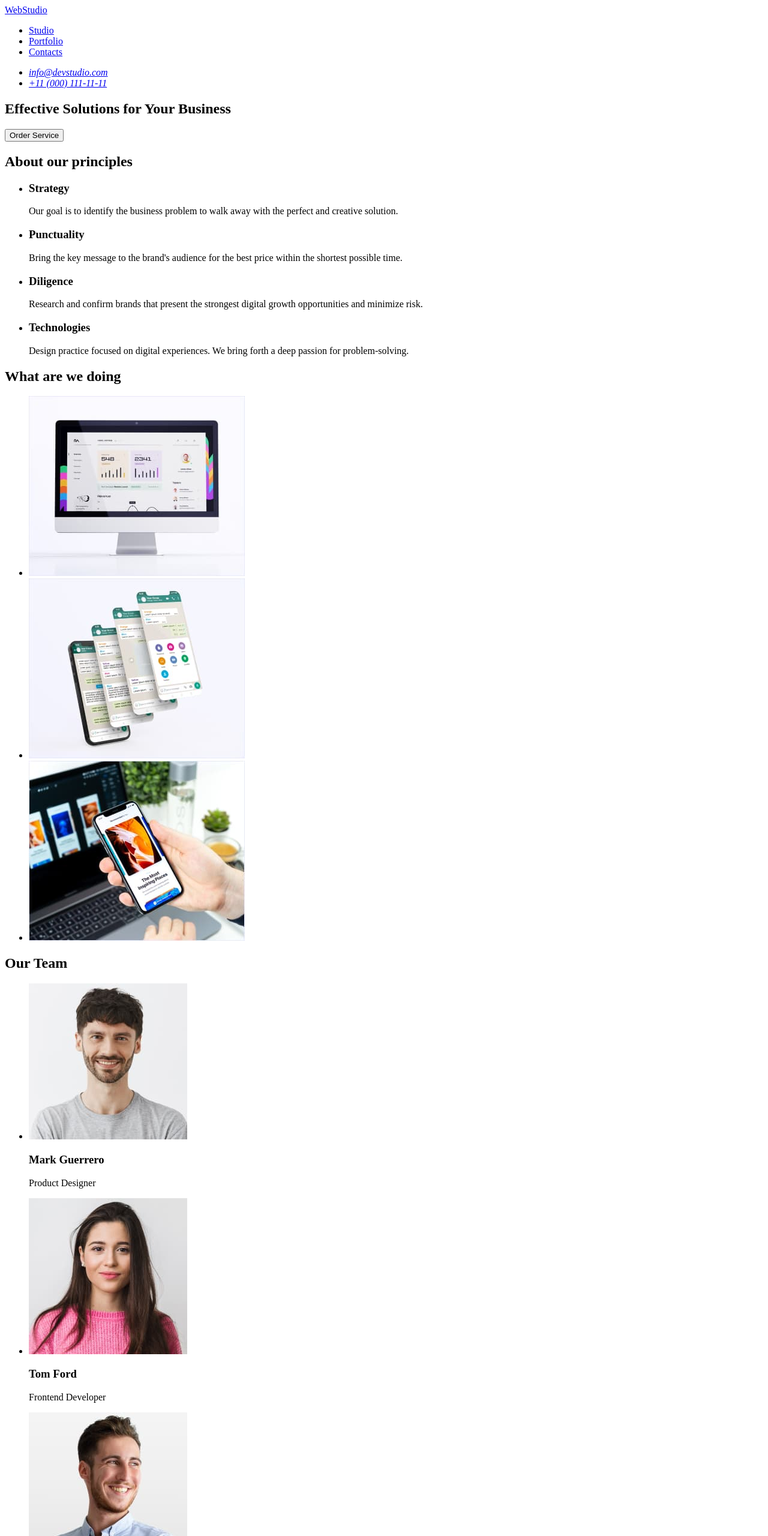
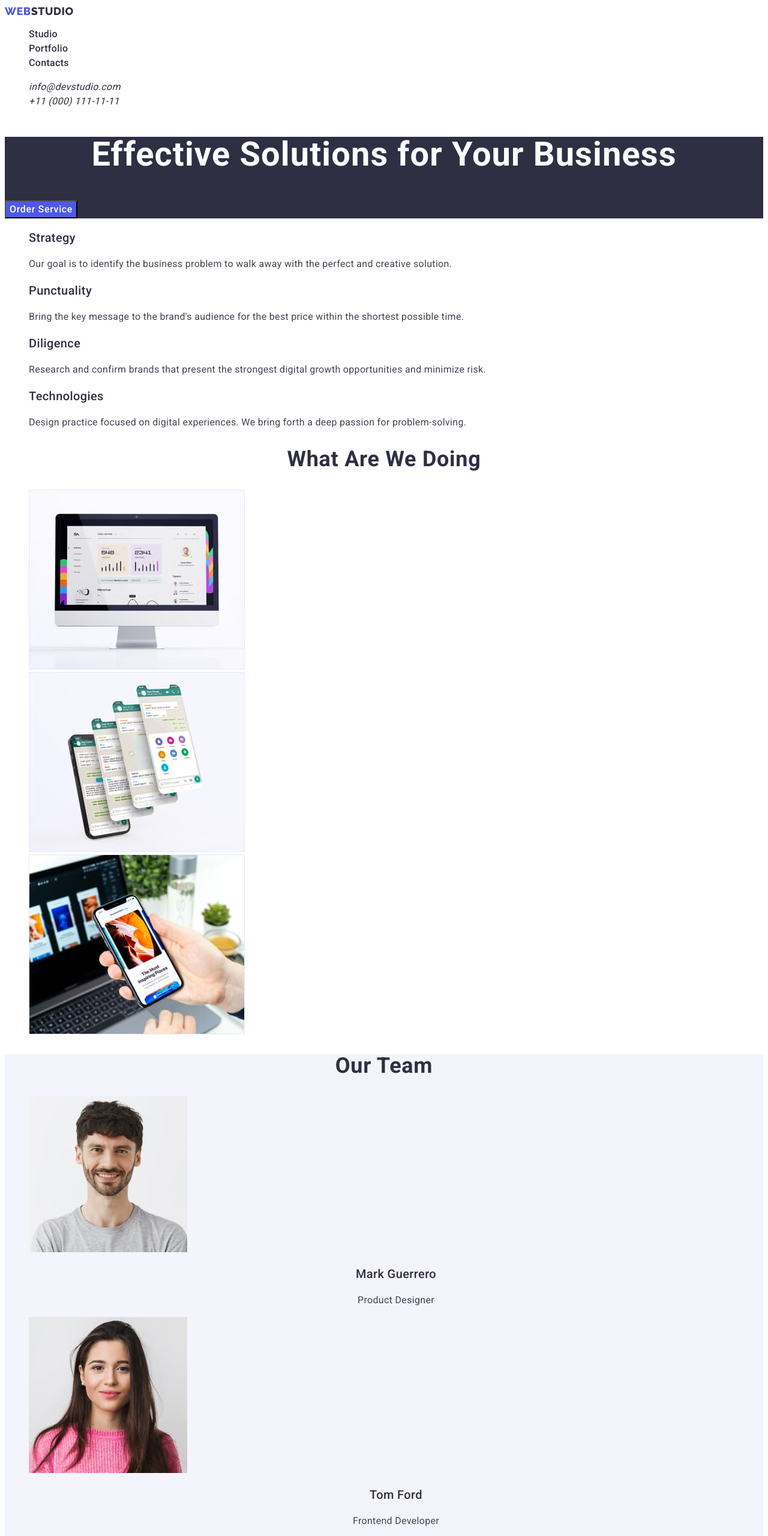
Before and after one commit to Olena1503/goit-markup-hw-02, a plain HTML site: page index.html in a window 1280 px wide. Shown: the top 2560 px of the page at 60% size. Drawn offline with Linux system fonts and the light colour scheme.

Commit message:
add-css-styles

```diff
--- a/css/styles.css
+++ b/css/styles.css
@@ -0,0 +1,257 @@
+:root {
+    --navyblue: #2E2F42;
+    --iris: #4D5AE5;
+    --ocean: #404BBF;
+    --white: #FFF;
+    --slate: #434455;
+    --cloud: #F4F4FD;
+}
+body {
+    font-family: Roboto;
+    color: var(--navyblue)
+    background-color: var(--white)
+}
+.visually-hidden {
+    position: absolute;
+    width: 1px;
+    height: 1px;
+    margin: -1px;
+    border: 0;
+    padding: 0;
+
+    white-space: nowrap;
+    clip-path: inset(100%);
+    clip: rect(0 0 0 0);
+    overflow: hidden;
+  }
+  .link {
+    text-decoration: none;
+}
+.list {
+    list-style-type: none;
+}
+
+/**----HEADER----------------------------------------------*/
+
+.header-logo {
+    color: var(--navyblue);
+font-size: 18px;
+font-family: Raleway;
+font-weight: 800;
+line-height: 1.17;
+letter-spacing: 0.03em;
+text-transform: uppercase;
+}
+.header-logo span {
+    color: var(--iris);
+}
+.header-menu-link {
+    color: var(--navyblue);
+    font-size: 16px;
+font-family: Roboto;
+font-weight: 500;
+line-height: 1.5;
+letter-spacing: 0.02em;
+}
+.header-menu-link:hover,
+.header-menu-link:focus {
+    color: var(--ocean)
+}
+.header-adrress-link {
+    color: var(--navyblue);
+    font-size: 16px;
+font-family: Roboto;
+line-height: 1.5;
+letter-spacing: 0.02em;
+}
+.header-adrress-link:hover,
+.header-adrress-link:focus {
+    color: var(--ocean);
+}
+
+/**----HERO----------------------------------------------*/
+
+
+.hero {
+    background-color: var(--navyblue);
+}
+.hero-title {
+    font-size: 56px;
+font-family: Roboto;
+font-weight: 700;
+line-height: 1.07;
+letter-spacing: 0.02em;
+color: var(--white);
+text-align: center;
+}
+.hero-btn {
+    font-size: 16px;
+font-family: Roboto;
+font-weight: 500;
+line-height: 1.5;
+letter-spacing: 0.04em;
+color: var(--white);
+background-color: var(--iris);
+cursor: pointer;
+}
+.hero-bt:hover,
+.hero-bt:focus {
+    background-color: var(--ocean);
+}
+
+/**----HERO----------------------------------------------*/
+
+.advantages {
+}
+.advantages-list {
+}
+.advantages-item {
+}
+.advantages-subtitle {
+    font-size: 20px;
+font-family: Roboto;
+font-weight: 500;
+line-height: 1.2;
+letter-spacing: 0.02em;
+color: var(--navyblue);
+}
+.advantages-item-text {
+    font-size: 16px;
+font-family: Roboto;
+line-height: 1.5;
+letter-spacing: 0.02em;
+color: var(--slate);
+}
+/**----HERO----------------------------------------------*/
+
+.doing {
+}
+.doing-title {
+    font-size: 36px;
+font-family: Roboto;
+font-weight: 700;
+line-height: 1.11;
+letter-spacing: 0.02em;
+text-transform: capitalize;
+color: var(--navyblue);
+text-align: center;
+}
+.doihng-list {
+}
+.doihg-item {
+}
+.doing-img {
+}
+
+/**----TEAM----------------------------------------------*/
+
+.team {
+ background-color: var(--cloud);
+}
+.team-title {
+    font-size: 36px;
+font-family: Roboto;
+font-weight: 700;
+line-height: 1.11;
+letter-spacing: 0.02em;
+text-transform: capitalize;
+color: var(--navyblue,);
+text-align: center;
+}
+.team-list {
+}
+.team-item {
+}
+.team-item-img {
+}
+.team-subtitle {
+    font-size: 20px;
+font-family: Roboto;
+font-weight: 500;
+line-height: 1.2;
+letter-spacing: 0.02em;
+color: var(--navyblue);
+text-align: center;
+}
+.team-list-text {
+    font-size: 16px;
+font-family: Roboto;
+line-height: 1.5;
+letter-spacing: 0.02em;
+color: var(--slate,);
+text-align: center;
+}
+/**----FOOTER----------------------------------------------*/
+
+.footer {
+    background-color: var(--navyblue);
+}
+.footer-logo {
+    color: var(--cloud);
+    font-size: 18px;
+font-family: Raleway;
+font-weight: 800;
+line-height: 1.17;
+letter-spacing: 0.03em;
+text-transform: uppercase;
+}
+.footer-logo span {
+    color: var(--iris)
+}
+.footer-text {
+    font-size: 16px;
+font-family: Roboto;
+line-height: 1.5;
+letter-spacing: 0.02em;
+color: var(--cloud);
+}
+
+/**----PORTFOLIOFILTERS----------------------------------------------*/
+
+.filter {
+}
+.visually-hidden {
+}
+.filter-list {
+}
+.filter-item {
+}
+.filter-btn {
+    font-size: 16px;
+font-family: Roboto;
+font-weight: 500;
+line-height: 1.5;
+letter-spacing: 0.04;
+color: var(--iris,);
+text-align: center;
+background: var(--cloud);
+cursor: pointer;
+}
+/**----GALARY----------------------------------------------*/
+
+
+.galary {
+}
+.galary-list {
+}
+.galary-item {
+}
+.galary-link {
+}
+.galary-img {
+}
+.galary-subtitle {
+    font-size: 20px;
+font-family: Roboto;
+font-weight: 500;
+line-height: 1.2;
+letter-spacing: 0.02em;
+color: var(--navyblue);
+}
+.galary-text {
+    font-size: 16px;
+font-family: Roboto;
+line-height: 1.5;
+letter-spacing: 0.02em;
+color: var(--slate);
+}
--- a/index.html
+++ b/index.html
@@ -12,103 +12,103 @@
           rel="stylesheet">
   </head>
   <body>
-    <header>
-      <nav>
-        <a href="./index.html">WebStudio</a>
-        <ul>
-          <li><a href="./index.html">Studio</a></li>
-          <li><a href="./index.html">Portfolio</a></li>
-          <li><a href="./index.html">Contacts</a></li>
+    <header class="header">
+      <nav class="header-navigation">
+        <a href="./index.html" class="header-logo link"><span>Web</span>Studio</a>
+        <ul class="header-menu-list list">
+          <li class="header-menu-item"><a class="header-menu-link link" href="./index.html">Studio</a></li>
+          <li class="header-menu-item"><a class="header-menu-link link" href="./index.html">Portfolio</a></li>
+          <li class="header-menu-item"><a class="header-menu-link link" href="./index.html">Contacts</a></li>
         </ul>
       </nav>
-      <address>
-        <ul>
-          <li><a href="mailto:info@devstudio.com">info@devstudio.com</a></li>
-          <li><a href="tel:+110001111111">+11 (000) 111-11-11</a></li>
+      <address class="header-address">
+        <ul class="header-adrress-list list">
+          <li class="header-adrress-item"><a class="header-adrress-link link" href="mailto:info@devstudio.com">info@devstudio.com</a></li>
+          <li class="header-adrress-item"><a class="header-adrress-link link" href="tel:+110001111111">+11 (000) 111-11-11</a></li>
         </ul>
       </address>
     </header>
     <main>
-      <section>
-        <h1>Effective Solutions for Your Business</h1>
-        <button type="button">Order Service</button>
+      <section class="hero">
+        <h1 class="hero-title">Effective Solutions for Your Business</h1>
+        <button type="button" class="hero-btn">Order Service</button>
       </section>
-      <section>
-        <h2>About our principles</h2>
-        <ul>
-          <li>
-            <h3>Strategy</h3>
-            <p>
+      <section class="advantages">
+        <h2 class="visually-hidden">About our principles</h2>
+        <ul class="advantages-list list">
+          <li class="advantages-item">
+            <h3 class="advantages-subtitle">Strategy</h3>
+            <p class="advantages-item-text">
               Our goal is to identify the business problem to walk away with the
               perfect and creative solution.
             </p>
           </li>
-          <li>
-            <h3>Punctuality</h3>
-            <p>
+          <li class="advantages-item">
+            <h3 class="advantages-subtitle">Punctuality</h3>
+            <p class="advantages-item-text">
               Bring the key message to the brand's audience for the best price
               within the shortest possible time.
             </p>
           </li>
-          <li>
-            <h3>Diligence</h3>
-            <p>
+          <li class="advantages-item">
+            <h3 class="advantages-subtitle">Diligence</h3>
+            <p class="advantages-item-text">
               Research and confirm brands that present the strongest digital
               growth opportunities and minimize risk.
             </p>
           </li>
-          <li>
-            <h3>Technologies</h3>
-            <p>
+          <li class="advantages-item">
+            <h3 class="advantages-subtitle">Technologies</h3>
+            <p class="advantages-item-text">
               Design practice focused on digital experiences. We bring forth a
               deep passion for problem-solving.
             </p>
           </li>
         </ul>
       </section>
-      <section>
-        <h2>What are we doing</h2>
-        <ul>
-          <li>
-            <img src="./images/picture1.jpg" alt="img1" width="360" />
+      <section class="doing">
+        <h2 class="doing-title">What are we doing</h2>
+        <ul class="doihng-list list">
+          <li class="doihg-item">
+            <img src="./images/picture1.jpg" alt="img1" width="360" class="doing-img" />
           </li>
-          <li>
-            <img src="./images/picture2.jpg" alt="img2" width="360" />
+          <li class="doihg-item">
+            <img src="./images/picture2.jpg" alt="img2" width="360" class="doing-img" />
           </li>
-          <li>
-            <img src="./images/picture3.jpg" alt="img3" width="360" />
+          <li class="doihg-item">
+            <img src="./images/picture3.jpg" alt="img3" width="360" class="doing-img" />
           </li>
         </ul>
       </section>
-      <section>
-        <h2>Our Team</h2>
-        <ul>
-          <li>
-            <img src="./images/photo01.jpg" alt="img" width="264" />
-            <h3>Mark Guerrero</h3>
-            <p>Product Designer</p>
+      <section class="team">
+        <h2 class="team-title">Our Team</h2>
+        <ul class="team-list list">
+          <li class="team-item">
+            <img src="./images/photo01.jpg" alt="img" width="264" class="team-item-img" />
+            <h3 class="team-subtitle">Mark Guerrero</h3>
+            <p class="team-list-text">Product Designer</p>
           </li>
-          <li>
-            <img src="./images/photo02.jpg" alt="img-1" width="264" />
-            <h3>Tom Ford</h3>
-            <p>Frontend Developer</p>
+          <li class="team-item">
+            <img src="./images/photo02.jpg" alt="img-1" width="264" class="team-item-img" />
+            <h3 class="team-subtitle">Tom Ford</h3>
+            <p class="team-list-text">Frontend Developer</p>
           </li>
-          <li>
-            <img src="./images/photo03.jpg" alt="img-2" width="264" />
-            <h3>Camila Garcia</h3>
-            <p>Marketing</p>
+          <li class="team-item">
+            <img src="./images/photo03.jpg" alt="img-2" width="264" class="team-item-img" />
+            <h3 class="team-subtitle">Camila Garcia</h3>
+            <p class="team-list-text">Marketing</p>
           </li>
-          <li>
-            <img src="./images/photo04.jpg" alt="img-3" width="264" />
-            <h3>Daniel Wilson</h3>
-            <p>UI Designer</p>
+          <li class="team-item">
+            <img src="./images/photo04.jpg" alt="img-3" width="264" class="team-item-img" />
+            <h3 class="team-subtitle">Daniel Wilson</h3>
+            <p class="team-list-text">UI Designer</p>
           </li>
         </ul>
       </section>
     </main>
-    <footer>
-      <a href="./index.html">WebStudio</a>
-      <p>
+    <footer class="footer">
+      <a href="./index.html" class="footer-logo link"><span>Web</span>Studio</a>
+      <p class="footer-text">
         Increase the flow of customers and sales for your business with digital
         marketing & growth solutions.
       </p>
```
Also changed, not shown: portfolio.html (+75 -73 lines).
